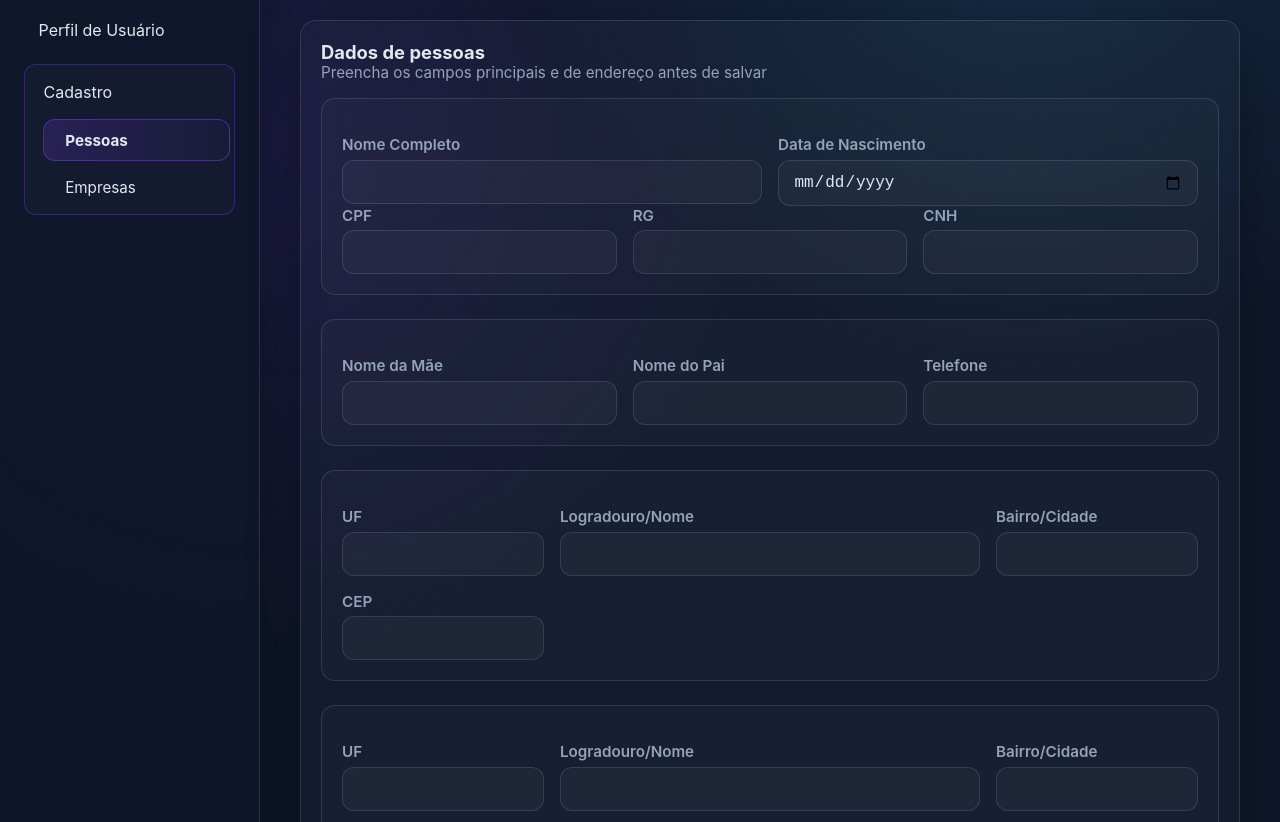
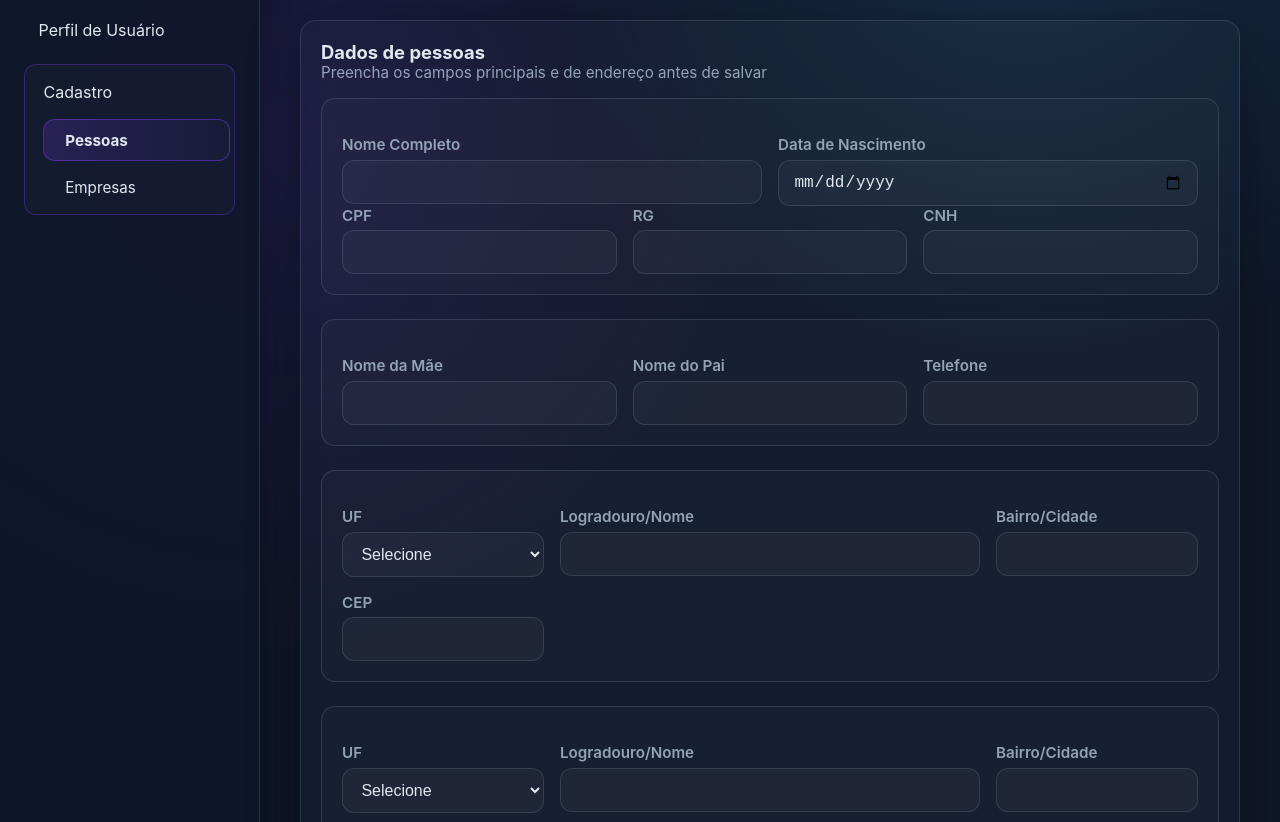
Before and after one commit to rangelmotinha-max/projeto-coruja, a website: page public/cadastro/pessoas.html in a window 1280 px wide. Shown: the part 130-952 px from the top of the page. Drawn offline with Linux system fonts and the light colour scheme; no server answers.

Commit message:
Adicionar seleção de UFs na página de pessoas

```diff
--- a/public/cadastro/pessoas.html
+++ b/public/cadastro/pessoas.html
@@ -106,7 +106,37 @@
               <div class="form__grid form__grid--4">
                 <label class="form__field">
                   <span class="form__label">UF</span>
-                  <input class="form__input" type="text" name="ultimoUf" maxlength="2" />
+                  <select class="form__input" name="ultimoUf">
+                    <!-- Lista completa das 27 unidades da federação -->
+                    <option value="">Selecione</option>
+                    <option value="AC">Acre (AC)</option>
+                    <option value="AL">Alagoas (AL)</option>
+                    <option value="AP">Amapá (AP)</option>
+                    <option value="AM">Amazonas (AM)</option>
+                    <option value="BA">Bahia (BA)</option>
+                    <option value="CE">Ceará (CE)</option>
+                    <option value="DF">Distrito Federal (DF)</option>
+                    <option value="ES">Espírito Santo (ES)</option>
+                    <option value="GO">Goiás (GO)</option>
+                    <option value="MA">Maranhão (MA)</option>
+                    <option value="MT">Mato Grosso (MT)</option>
+                    <option value="MS">Mato Grosso do Sul (MS)</option>
+                    <option value="MG">Minas Gerais (MG)</option>
+                    <option value="PA">Pará (PA)</option>
+                    <option value="PB">Paraíba (PB)</option>
+                    <option value="PR">Paraná (PR)</option>
+                    <option value="PE">Pernambuco (PE)</option>
+                    <option value="PI">Piauí (PI)</option>
+                    <option value="RJ">Rio de Janeiro (RJ)</option>
+                    <option value="RN">Rio Grande do Norte (RN)</option>
+                    <option value="RS">Rio Grande do Sul (RS)</option>
+                    <option value="RO">Rondônia (RO)</option>
+                    <option value="RR">Roraima (RR)</option>
+                    <option value="SC">Santa Catarina (SC)</option>
+                    <option value="SP">São Paulo (SP)</option>
+                    <option value="SE">Sergipe (SE)</option>
+                    <option value="TO">Tocantins (TO)</option>
+                  </select>
                 </label>
                 <label class="form__field form__field--wide">
                   <span class="form__label">Logradouro/Nome</span>
@@ -129,7 +159,37 @@
               <div class="form__grid form__grid--4">
                 <label class="form__field">
                   <span class="form__label">UF</span>
-                  <input class="form__input" type="text" name="enderecoUf" maxlength="2" />
+                  <select class="form__input" name="enderecoUf">
+                    <!-- Lista completa das 27 unidades da federação -->
+                    <option value="">Selecione</option>
+                    <option value="AC">Acre (AC)</option>
+                    <option value="AL">Alagoas (AL)</option>
+                    <option value="AP">Amapá (AP)</option>
+                    <option value="AM">Amazonas (AM)</option>
+                    <option value="BA">Bahia (BA)</option>
+                    <option value="CE">Ceará (CE)</option>
+                    <option value="DF">Distrito Federal (DF)</option>
+                    <option value="ES">Espírito Santo (ES)</option>
+                    <option value="GO">Goiás (GO)</option>
+                    <option value="MA">Maranhão (MA)</option>
+                    <option value="MT">Mato Grosso (MT)</option>
+                    <option value="MS">Mato Grosso do Sul (MS)</option>
+                    <option value="MG">Minas Gerais (MG)</option>
+                    <option value="PA">Pará (PA)</option>
+                    <option value="PB">Paraíba (PB)</option>
+                    <option value="PR">Paraná (PR)</option>
+                    <option value="PE">Pernambuco (PE)</option>
+                    <option value="PI">Piauí (PI)</option>
+                    <option value="RJ">Rio de Janeiro (RJ)</option>
+                    <option value="RN">Rio Grande do Norte (RN)</option>
+                    <option value="RS">Rio Grande do Sul (RS)</option>
+                    <option value="RO">Rondônia (RO)</option>
+                    <option value="RR">Roraima (RR)</option>
+                    <option value="SC">Santa Catarina (SC)</option>
+                    <option value="SP">São Paulo (SP)</option>
+                    <option value="SE">Sergipe (SE)</option>
+                    <option value="TO">Tocantins (TO)</option>
+                  </select>
                 </label>
                 <label class="form__field form__field--wide">
                   <span class="form__label">Logradouro/Nome</span>
```
